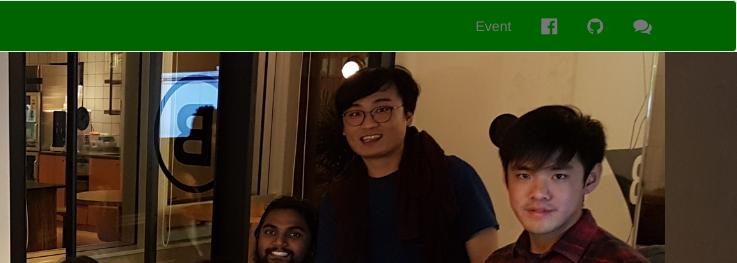
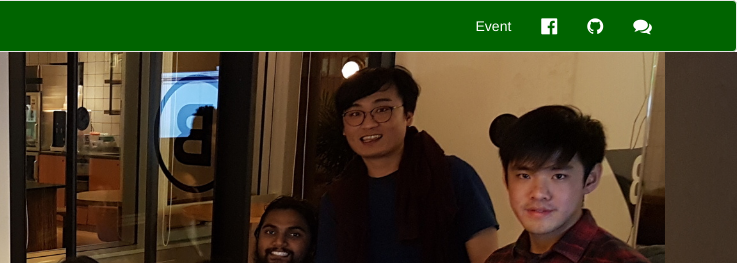
Before and after one commit to newbiegreen4ever/FreeCodeCampHongKong.github.io, a plain HTML site: page index.html in a window 1280 px wide. Shown: the top 263 px of the page, 543-1280 px from the left. Drawn offline with nearby package versions, Linux system fonts and the light colour scheme.

Commit message:
Refactor CSS for navbar color to white to avoid conflicts (#17)

```diff
--- a/css/styles.css
+++ b/css/styles.css
@@ -1,3 +1,7 @@
+.navbar-default .navbar-nav>li>a {
+  color: white;
+}
+
 .event .row {
   display: flex;
   flex-wrap: wrap;
```
